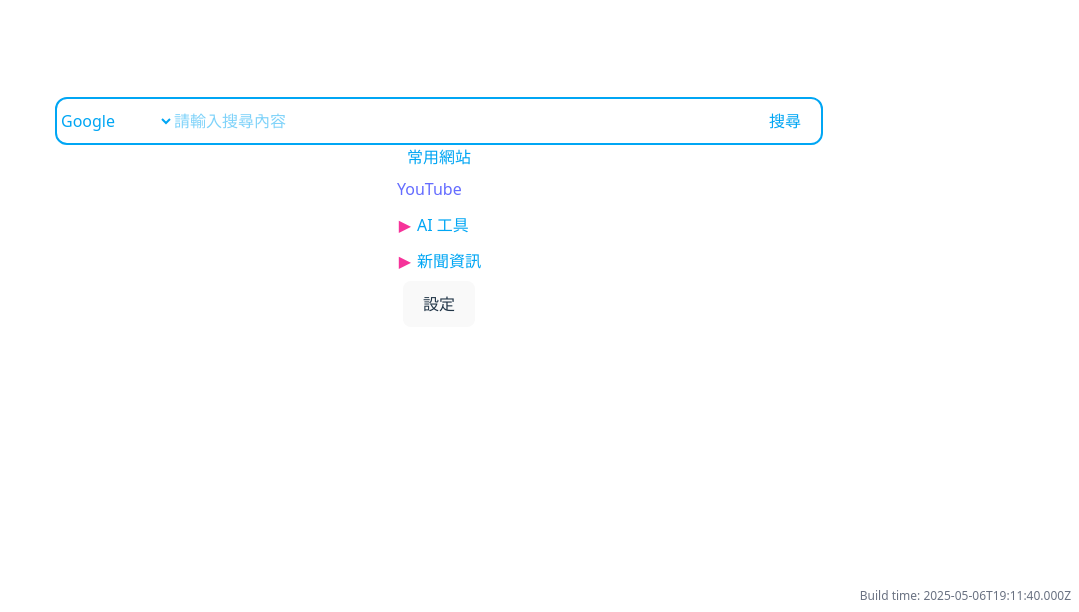
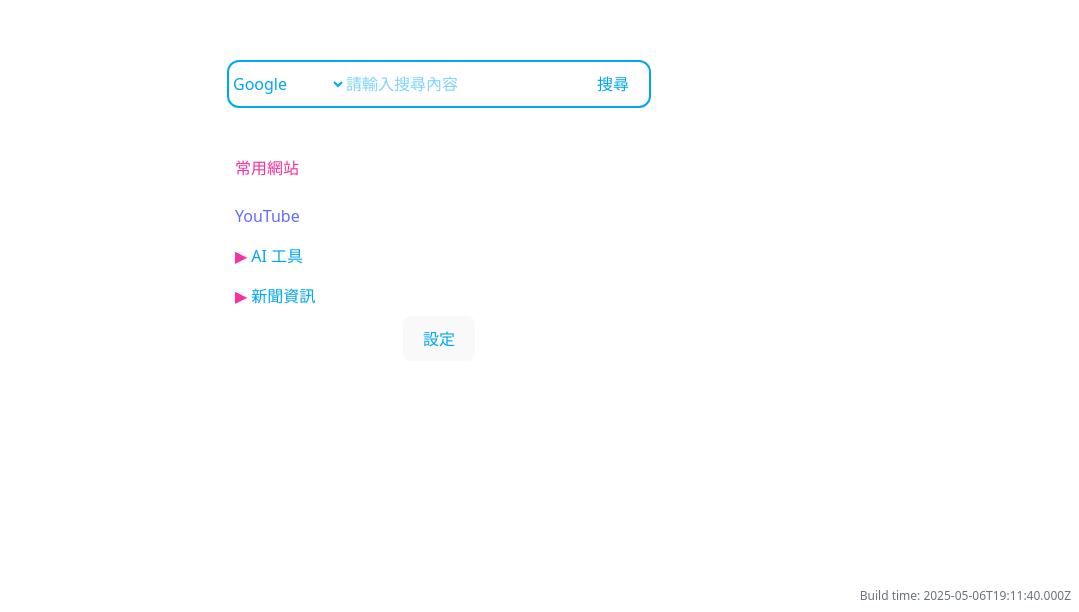
Before and after one commit to Moranjianghe/new-tab, a Vue app: page / in a window 1280 px wide. Shown: the part 188-800 px from the top of the page, without its empty margins (201-1280 px from the left). Built offline with nearby package versions, Linux system fonts and the light colour scheme.

Commit message:
feat: 調整樣式以改善資料夾項目和搜尋欄的顯示，增強使用者介面

```diff
--- a/index.html
+++ b/index.html
@@ -1,23 +1,33 @@
 <!doctype html>
 <html lang="en">
+
 <head>
   <meta charset="UTF-8" />
   <link rel="icon" type="image/svg+xml" href="/vite.svg" />
   <meta name="viewport" content="width=device-width, initial-scale=1.0" />
   <title>Vite + Vue + TS</title>
+  <style>
+    #app {
+      width: 100vw;
+      display: flex;
+      justify-content: center;
+    }
+
+    body {
+
+    }
+
+    @media (prefers-color-scheme: dark) {
+      body {
+        background-color: #000;
+      }
+    }
+  </style>
 </head>
+
 <body>
-    <div id="app"></div>
+  <div id="app" style="padding:0;margin: 0; "></div>
   <script type="module" src="/src/main.ts"></script>
 </body>
+
 </html>
-<style>
-    body{
-    width: 100%;
-    height: 100%;
-  }
-  #app{
-    width: 100%;
-    height: 100%;
-  }
-</style>
--- a/src/App.vue
+++ b/src/App.vue
@@ -1,7 +1,10 @@
 <template>
-  <div class="text-sky-500 border-pink-500 dark:border-white  w-full h-full flex flex-col items-center">
+  <div class="text-sky-500 border-pink-500 dark:border-white dark:bg-black  min-h-screen p-2 max-w-[768px]">
+    <div class=" ">
+    </div>
       <!--search bar-->
-    <div class="flex h-12 w-full max-w-[768px]  rounded-xl border-2 ring-2 ring-white  transition-colors  "
+      <div
+        class="md:mt-[30vh] flex h-12  rounded-xl border-2 ring-2 ring-white dark:ring-black  transition-colors  "
         :class="{ 'ring-pink-500 border-pink-500': isSearchBarFocused }">
         <select class="focus:outline-none" v-model="selectedSearchEngine" @focus="isSearchBarFocused = true"
           @blur="isSearchBarFocused = false">
@@ -10,7 +13,8 @@
           </option>
         </select>
         <input class=" h-full flex-1 focus:outline-none" v-model="searchQuery" @keyup.enter="performSearch"
-        :placeholder="t('search.placeholder')" @focus="isSearchBarFocused = true" @blur="isSearchBarFocused = false" />
+          :placeholder="t('search.placeholder')" @focus="isSearchBarFocused = true"
+          @blur="isSearchBarFocused = false" />
         <div class="h-full w-18 flex items-center justify-center cursor-pointer" @focus="isSearchBarFocused = true"
           @blur="isSearchBarFocused = false" @click="performSearch">
           {{ t('search.button') }}
@@ -18,8 +22,8 @@
       </div>
       <!--List of Commonly Used Websites-->
       <div v-if="favoriteSites.length > 0">
-      <p>{{ t('favorites.title') }}</p>
-      <div class="favorites-container">
+        <p class="mb-4 mt-12 mx-2 text-left text-pink-500">{{ t('favorites.title') }}</p>
+        <div class="favorites-container  flex flex-col ">
           <!-- 使用遞迴組件處理每個項目 -->
           <folder-item v-for="(site, index) in favoriteSites" :key="index" :item="site" />
         </div>
@@ -27,7 +31,7 @@
       <div v-else>
         <p>{{ t('favorites.empty') }}</p>
       </div>
-  </div>
+
 
     <!-- Settings Button -->
     <button @click="showSettings = true">{{ t('settings.button') }}</button>
@@ -49,6 +53,7 @@
     <!--構建時間-->
     <div class="fixed bottom-2 right-2 text-xs text-gray-500">
       Build time: {{ buildTime }}
+    </div>
   </div>
 </template>
 
--- a/src/components/FolderItem.vue
+++ b/src/components/FolderItem.vue
@@ -1,21 +1,22 @@
-<template class="text-sky-500 border-pink-500 dark:border-white">
-  <div class="folder-item my-1">
+<template>
+  <div class="text-sky-500 border-pink-500 dark:border-white folder-item my-1 flex flex-col">
     <!-- 資料夾標題 -->
     <div v-if="item.type === 'folder'"
-      class="flex items-center px-2 py-1 rounded hover:bg-pink-100 cursor-pointer transition-colors"
+      class="flex items-center px-2 py-1 rounded hover:bg-pink-100 cursor-pointer transition-colors w-auto w-auto inline-block self-start"
       @click="toggleOpen">
-      <span class="text-pink-500 dark:text-white mr-1 w-4">{{ item.isOpen ? '▼' : '▶' }}</span>
+      <span class="text-pink-500 dark:text-white mr-1 w-4 " >{{ item.isOpen ? '▼' : '▶' }}</span>
       <span class="font-medium">{{ item.name }}</span>
     </div>
 
     <!-- 資料夾內容 (遞迴) -->
-    <div v-if="item.type === 'folder' && item.isOpen" class="folder-content pl-4 border-l-2 border-sky-200 ml-2">
-      <div v-for="(child, index) in item.items" :key="index" class="py-0.5">
+    <div v-if="item.type === 'folder' && item.isOpen"
+      class="folder-content pl-4 border-l-2 border-sky-200 ml-2 w-auto inline-block  self-start ">
+      <div v-for="(child, index) in item.items" :key="index" class="py-0.5 flex col">
         <!-- 遞迴呼叫自身組件來處理子資料夾 -->
         <folder-item v-if="child.type === 'folder'" :item="child" />
         <!-- 一般網站連結 -->
         <a v-else :href="child.url" target="_blank"
-          class="flex items-center px-2 py-1 rounded  hover:bg-pink-100  transition-colors">
+          class="flex items-center px-2 py-1 rounded  hover:bg-pink-100  transition-colors w-auto inline-block  self-start">
           {{ child.name }}
         </a>
       </div>
@@ -23,7 +24,7 @@
 
     <!-- 一般網站連結 -->
     <a v-else-if="!item.type || item.type !== 'folder'" :href="item.url" target="_blank"
-      class="flex items-center px-2 py-1 rounded  hover:bg-pink-100  transition-colors">
+      class="flex items-center px-2 py-1 rounded  hover:bg-pink-100  transition-colors w-auto inline-block  self-start">
       {{ item.name }}
     </a>
   </div>
```
Lines whose indentation alone changed are shown as unchanged.
